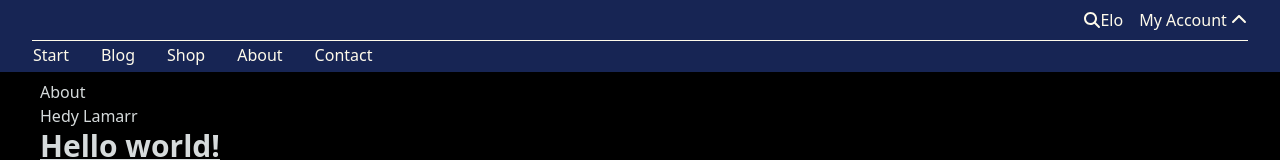
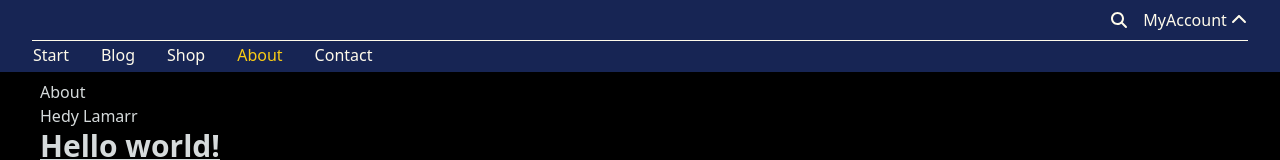
Before and after one commit to woolf1717/REACTAPP, a Next.js app: page /about in a window 1280 px wide. Shown: the top 160 px of the page. Built offline with nearby package versions, Linux system fonts and the light colour scheme.

Commit message:
Class active added/ hilights chosen directory.

```diff
--- a/components/loginForm.tsx
+++ b/components/loginForm.tsx
@@ -4,8 +4,12 @@ export default function LoginForm() {
   return (
     <>
       <form className="bg-blue-950 mt-9 p-2">
-        Lorem ipsum dolor, sit amet consectetur adipisicing elit. Quod odio ab
-        reprehenderit.
+        <label>Login:</label>
+        <br />
+        <input className="h-4 w-36" type="text" />
+        <label>Password:</label>
+        <br />
+        <input className="h-4 w-36" type="text" name="fname" />
       </form>
     </>
   );
--- a/components/menu.tsx
+++ b/components/menu.tsx
@@ -2,6 +2,7 @@ import "../src/app/globals.css";
 
 import React from "react";
 import { useState } from "react";
+import { useRouter } from "next/router";
 
 import Link from "next/link";
 
@@ -18,14 +19,14 @@ export default function Menu() {
   const [myAccountActive, setMyAccountActive] = useState(false);
   const [mySearchActive, setMySearchActive] = useState(false);
 
+  const router = useRouter();
+
   function showMoreMyAccount() {
     setMyAccountActive(!myAccountActive);
   }
   function showMoreSearch() {
     setMySearchActive(!mySearchActive);
   }
-
-  console.log(myAccountActive);
 
   return (
     <nav className=" w-screen bg-blue-950 px-8 overflow-hidden">
@@ -38,8 +39,13 @@ export default function Menu() {
             <Search />
           </button>
           <div className="relative inline-block ml-4 mr-px z-10">
-            <Link href={"/login"} className="hover:text-yellow-400">
-              My Account{" "}
+            <Link
+              href={"/login"}
+              className={`hover:text-yellow-400 active ${
+                router.pathname == "/login" ? "decoration-1" : ""
+              }`}
+            >
+              MyAccount{" "}
             </Link>{" "}
             <button
               onClick={showMoreMyAccount}
@@ -55,19 +61,44 @@ export default function Menu() {
       </div>
       <div className="h-8 bg-blue-950 border-t border-amber-50 z-10">
         <div className="text-amber-50 leading-7">
-          <Link href={"/"} className="ml-px mr-4 hover:text-yellow-400">
+          <Link
+            href={"/"}
+            className={`ml-px mr-4 hover:text-yellow-400 active:text-yellow-400 ${
+              router.pathname == "/" ? "text-yellow-400" : ""
+            }`}
+          >
             Start
           </Link>
-          <Link href={"/blog"} className="mx-4 hover:text-yellow-400">
+          <Link
+            href={"/blog"}
+            className={`mx-4 hover:text-yellow-400 active:text-yellow-400 ${
+              router.pathname == "/blog" ? "text-yellow-400" : ""
+            }`}
+          >
             Blog
           </Link>
-          <Link href={"/shopingarea"} className="mx-4 hover:text-yellow-400">
+          <Link
+            href={"/shopingarea"}
+            className={`mx-4 hover:text-yellow-400 active:text-yellow-400 ${
+              router.pathname == "/shopingarea" ? "text-yellow-400" : ""
+            }`}
+          >
             Shop
           </Link>
-          <Link href={"/about"} className="mx-4 hover:text-yellow-400">
+          <Link
+            href={"/about"}
+            className={`mx-4 hover:text-yellow-400 active:text-yellow-400 ${
+              router.pathname == "/about" ? "text-yellow-400" : ""
+            }`}
+          >
             About
           </Link>
-          <Link href={"/contact"} className="mx-4 hover:text-yellow-400">
+          <Link
+            href={"/contact"}
+            className={`mx-4 hover:text-yellow-400 active:text-yellow-400 ${
+              router.pathname == "/contact" ? "text-yellow-400" : ""
+            }`}
+          >
             Contact
           </Link>
         </div>
--- a/components/search.tsx
+++ b/components/search.tsx
@@ -10,7 +10,6 @@ export default function Search() {
     <>
       <div className="inline-block">
         <FontAwesomeIcon icon={faMagnifyingGlass} />
-        Elo
       </div>
     </>
   );
```
